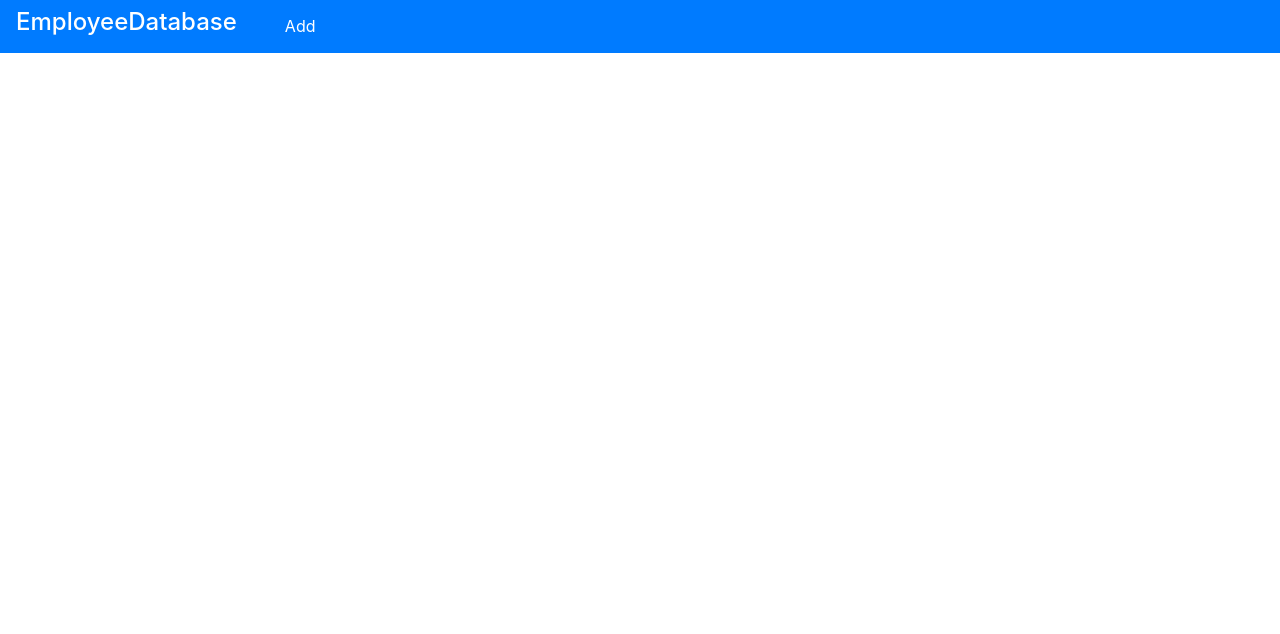
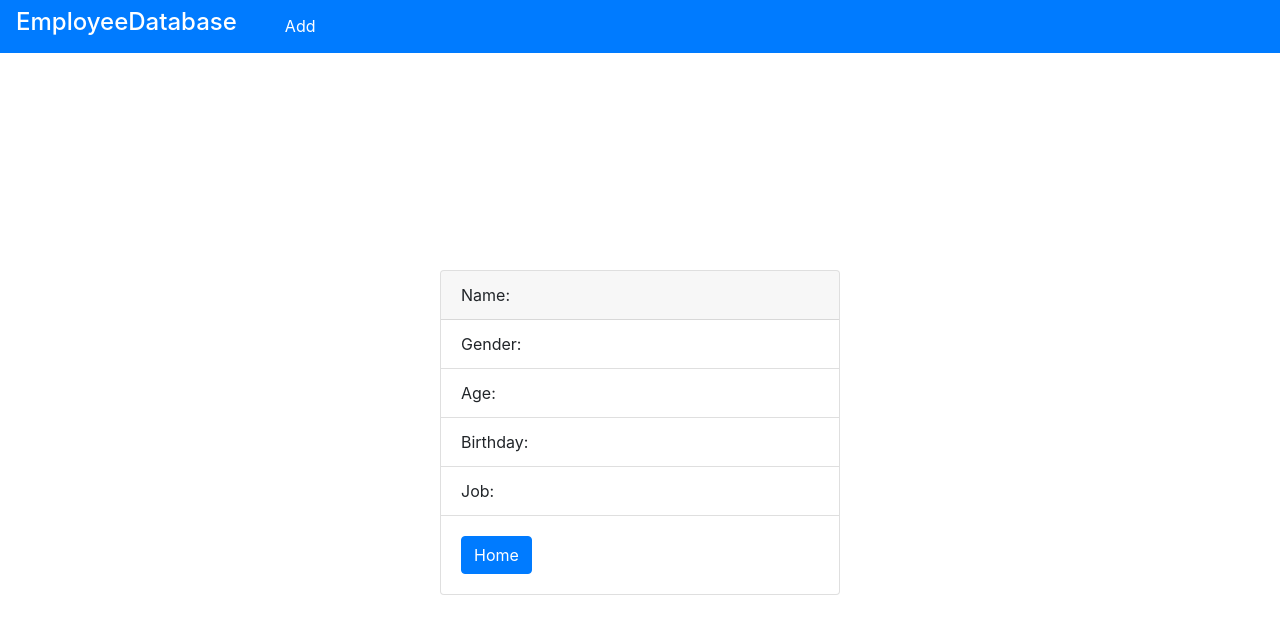
Before and after one commit to AlanGarc1a/EmployeeDatabase, a React (Create React App) app in the folder client/: page /employee/1 in a window 1280 px wide. Shown: the top 634 px of the page. Built offline with nearby package versions, Linux system fonts and the light colour scheme; no server answers.

Commit message:
add view employee route component

```diff
--- a/client/src/components/App.js
+++ b/client/src/components/App.js
@@ -2,6 +2,7 @@ import React from 'react';
 import { BrowserRouter, Route, Switch } from 'react-router-dom';
 import Menu from './Menu';
 import EmployeeCreate from './employee/EmployeeCreate';
+import EmployeeView from './employee/EmployeeView';
 import Home from './Home';
 
 const App = () => {
@@ -11,6 +12,7 @@ const App = () => {
             <Switch>
                 <Route path="/" exact component={Home} />
                 <Route path="/create" exact component={EmployeeCreate} />
+                <Route path="/employee/:id" exact component={EmployeeView} />
             </Switch>
         </BrowserRouter>
     )
--- a/client/src/components/employee/EmployeeList.js
+++ b/client/src/components/employee/EmployeeList.js
@@ -5,11 +5,11 @@ import Col from 'react-bootstrap/Col';
 import Card from 'react-bootstrap/Card';
 import ListGroup from 'react-bootstrap/ListGroup';
 import Button from 'react-bootstrap/Button';
+import { Link } from 'react-router-dom';
 import axios from 'axios';
 
-const Employee = ({firstName, lastName, age, gender, birthday, job}) => {
+const Employee = ({id, firstName, lastName, age, gender, birthday, job}) => {
     return (
-        <Col className="mt-5">
             <Card style={{ width: '18rem' }}>
                 <Card.Body>
                     <Card.Title>{firstName} {lastName}</Card.Title>
@@ -20,10 +20,13 @@ const Employee = ({firstName, lastName, age, gender, birthday, job}) => {
                         <ListGroup.Item>Birthday: {birthday}</ListGroup.Item>
                     </ListGroup>
                     <Button variant="primary" className="mr-3">Edit</Button>
-                    <Button variant="primary">View</Button>
+                    <Button variant="primary">
+                        <Link to={`/employee/${id}`} className="text-white">
+                            View
+                        </Link>
+                    </Button>
                 </Card.Body>
             </Card>
-        </Col>
     )
 }
 
@@ -43,9 +46,11 @@ const EmployeeList = () => {
     return (
         <Container>
             <Row>
-                {employees.map( employee => {
-                    return <Employee
-                                key={employee.id}
+                {employees.map( (employee) => {
+                    return (
+                    <Col className="mt-5" key={employee.id}>
+                        <Employee
+                                id={employee.id}
                                 firstName={employee.first_name}
                                 lastName={employee.last_name}
                                 age={employee.age}
@@ -53,6 +58,8 @@ const EmployeeList = () => {
                                 birthday={employee.birthday}
                                 job={employee.job}
                             />
+                    </Col>
+                )
                 })}
             </Row>
         </Container>
--- /dev/null
+++ b/client/src/components/employee/EmployeeView.js
@@ -0,0 +1,65 @@
+import React, { useState, useEffect } from 'react';
+import Container from 'react-bootstrap/Container';
+import Card from 'react-bootstrap/Card';
+import ListGroup from 'react-bootstrap/ListGroup';
+import Button from 'react-bootstrap/Button';
+import { Link } from 'react-router-dom';
+import { useParams } from 'react-router-dom';
+import axios from 'axios';
+
+const centerEmployee = {
+    display: 'flex',
+    justifyContent: 'center',
+    alignItems: 'center',
+    minHeight: '95vh'
+};
+
+const EmployeeView = () => {
+
+    const [firstName, setFirstName] = useState('');
+    const [lastName, setLastName] = useState('');
+    const [age, setAge] = useState('');
+    const [gender, setGender] = useState('');
+    const [birthday, setBirthday] = useState('');
+    const [job, setJob] = useState('');
+
+    const { id } = useParams();
+
+    const fetchEmployee = async () => {
+        const res = await axios.get(`http://localhost:5000/api/${id}`);
+
+        setFirstName(res.data.first_name);
+        setLastName(res.data.last_name);
+        setAge(res.data.age);
+        setGender(res.data.gender);
+        setBirthday(res.data.birthday);
+        setJob(res.data.job);
+    }
+
+    useEffect(() => {
+        fetchEmployee();
+    });
+
+    return (
+        <Container>
+            <div style={centerEmployee}>
+                <Card style={{ width: '25rem' }}>
+                    <Card.Header>Name: {firstName} {lastName}</Card.Header>
+                    <ListGroup variant="flush">
+                        <ListGroup.Item>Gender: {gender}</ListGroup.Item>
+                        <ListGroup.Item>Age: {age}</ListGroup.Item>
+                        <ListGroup.Item>Birthday: {birthday}</ListGroup.Item>
+                        <ListGroup.Item>Job: {job}</ListGroup.Item>
+                    </ListGroup>
+                    <Card.Body>
+                        <Link to="/">
+                            <Button variant="primary">Home</Button>
+                        </Link>
+                    </Card.Body>
+                </Card>
+            </div>
+        </Container>
+    )
+}
+
+export default EmployeeView;
```
